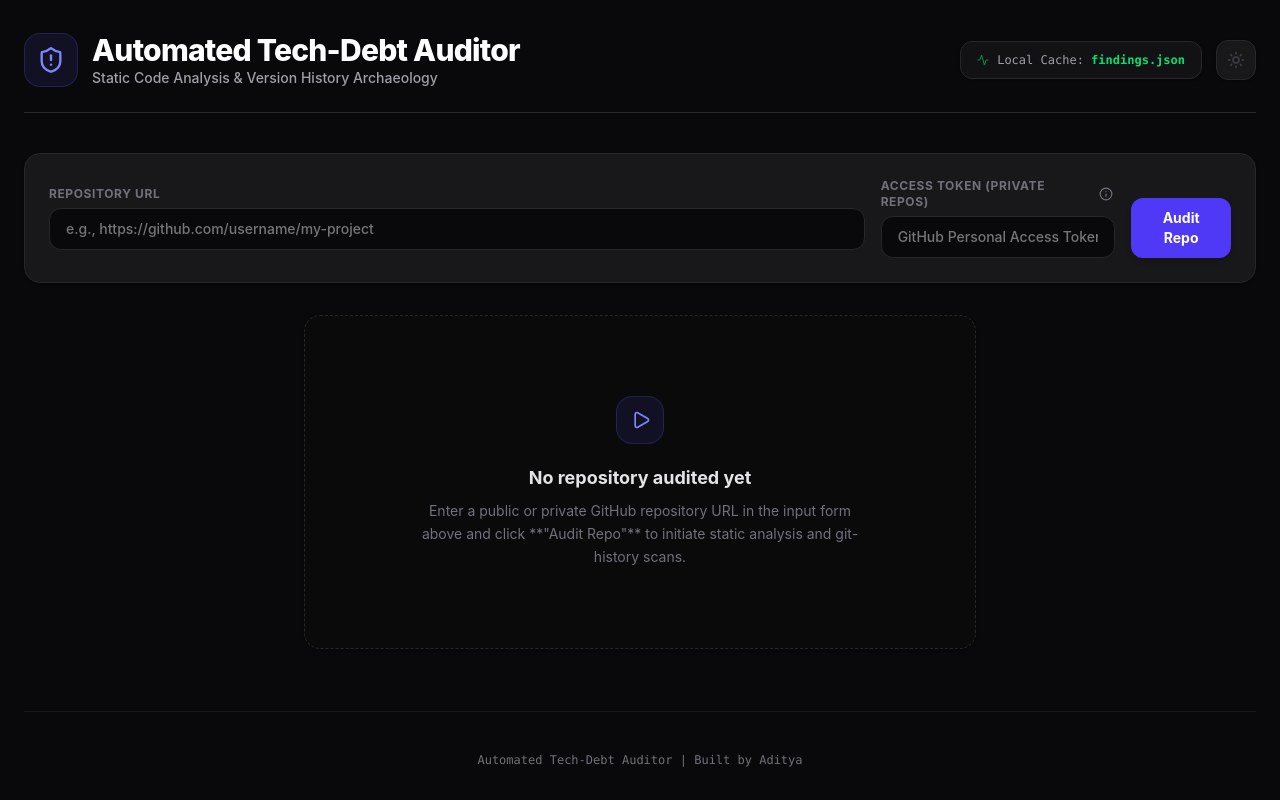
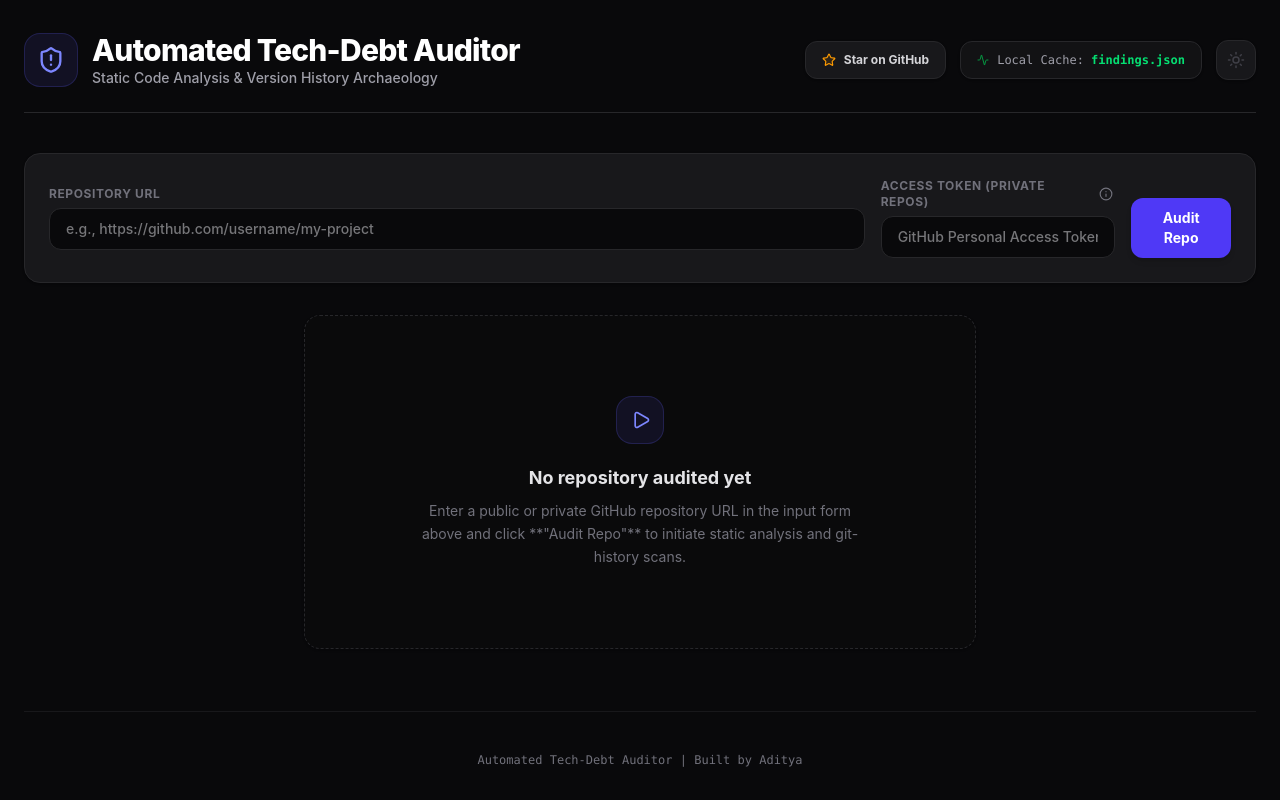
Before and after one commit to Adityuh1/TECH-DEBT-auditor, a React (Vite) app in the folder dashboard/: page / in a window 1280 px wide. Built offline with nearby package versions, Linux system fonts and the light colour scheme.

Commit message:
Add Star on GitHub link button to the dashboard header

```diff
--- a/dashboard/src/App.jsx
+++ b/dashboard/src/App.jsx
@@ -1,5 +1,5 @@
 import React, { useState, useEffect, useMemo } from 'react';
-import { ShieldAlert, Activity, Folder, Sun, Moon } from 'lucide-react';
+import { ShieldAlert, Activity, Folder, Sun, Moon, Star } from 'lucide-react';
 
 // Import our modular Presenter sub-components (Separation of Concerns)
 import { LoadingScreen, ErrorScreen, InitialScreen } from './components/StateScreens';
@@ -185,7 +185,18 @@ export default function App() {
               </div>
             </div>
 
-            <div className="flex items-center gap-3.5 w-full md:w-auto justify-end">
+            <div className="flex flex-wrap items-center gap-3.5 w-full md:w-auto justify-end">
+              {/* Star on GitHub Button */}
+              <a
+                href="https://github.com/Adityuh1/TECH-DEBT-auditor"
+                target="_blank"
+                rel="noopener noreferrer"
+                className="inline-flex items-center gap-2 bg-white dark:bg-zinc-900 border border-zinc-200 dark:border-zinc-800 rounded-xl px-4 py-2.5 text-xs font-bold text-zinc-750 dark:text-zinc-300 hover:border-zinc-300 dark:hover:border-zinc-700 hover:bg-zinc-50 dark:hover:bg-zinc-950/60 shadow-sm transition-all"
+              >
+                <Star size={14} className="text-amber-500 fill-amber-500/10" />
+                <span>Star on GitHub</span>
+              </a>
+
               {/* Local Cache Badge */}
               <div className="flex items-center gap-2 bg-white dark:bg-zinc-900/60 border border-zinc-200 dark:border-zinc-800 rounded-xl px-4 py-2.5 text-xs font-mono text-zinc-650 dark:text-zinc-400 shadow-sm">
                 <Activity size={12} className="text-green-600 dark:text-green-500 animate-pulse" />
```
